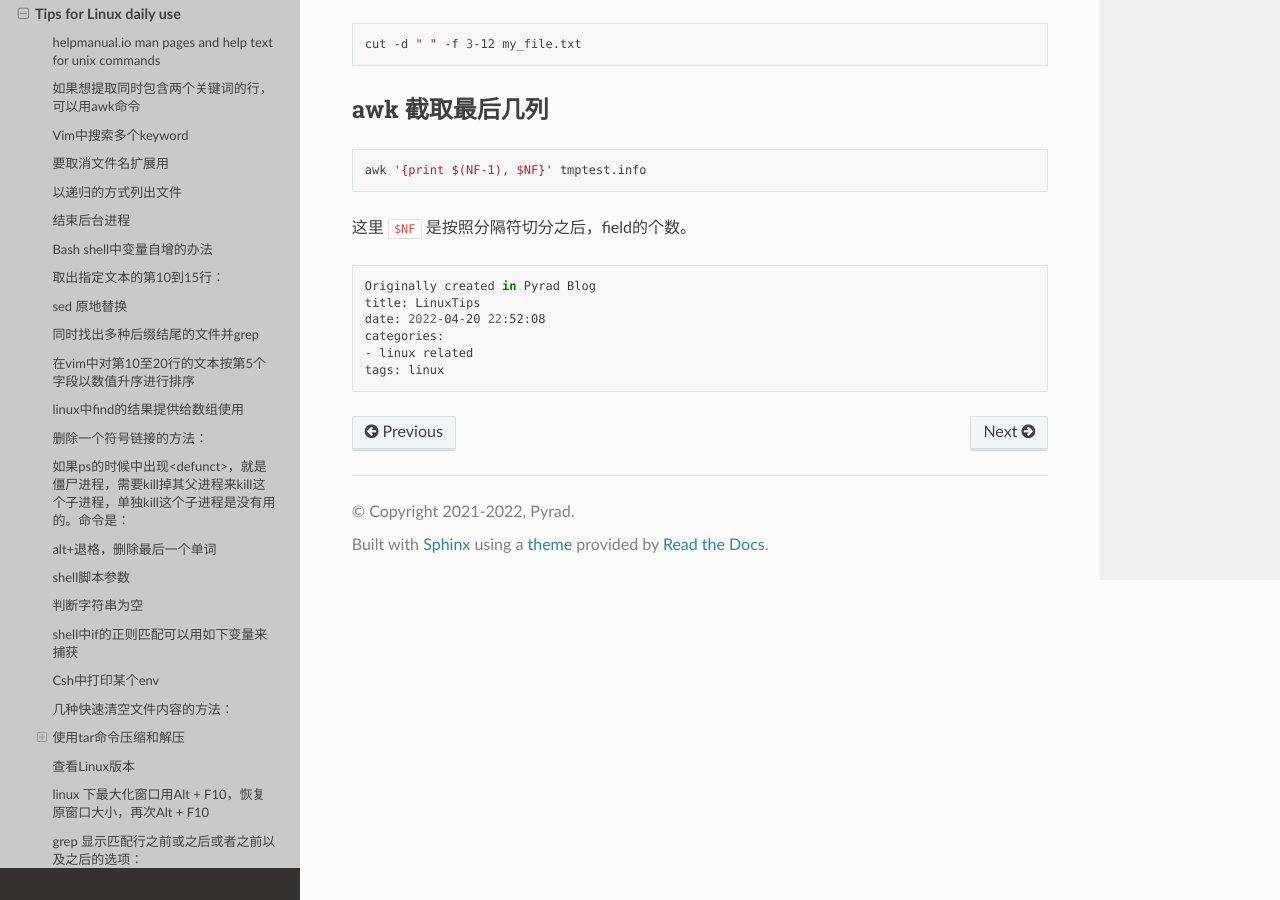
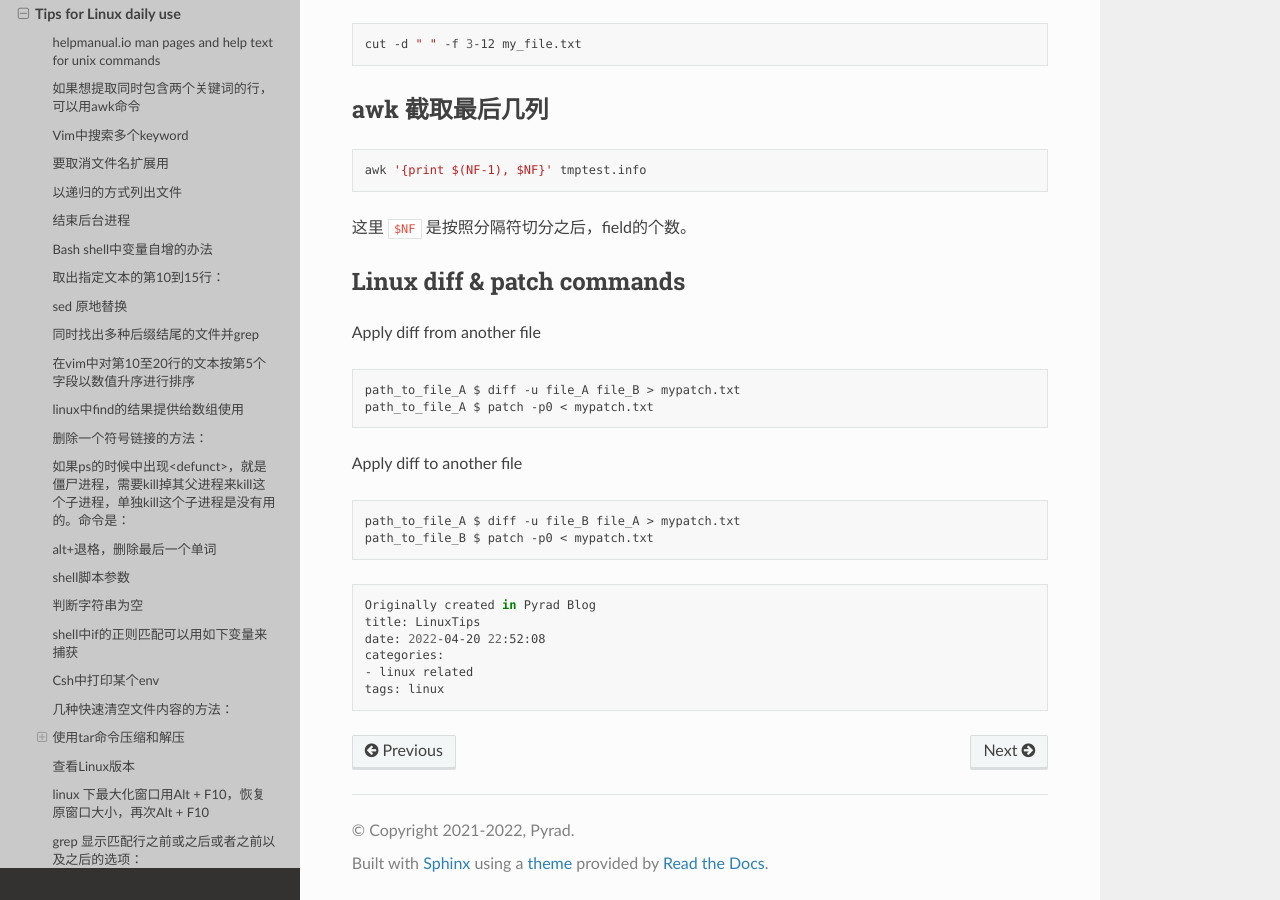
Before and after one commit to Pyrad/pyradnotes, a Sphinx documentation site: the page built from source/Linux/linuxTips.md, in a window 1280 px wide and 900 px high, scrolled down 18399 px. Built offline with Sphinx 7.4.7 and the Read the Docs theme 2.0.0, drawn with Linux system fonts in a browser that asks for light colours.

Commit message:
Linux diff & patch command

````diff
--- a/source/Linux/linuxTips.md
+++ b/source/Linux/linuxTips.md
@@ -861,6 +861,24 @@ awk '{print $(NF-1), $NF}' tmptest.info
 这里 `$NF` 是按照分隔符切分之后，field的个数。
 
 
+## Linux diff & patch commands
+
+Apply diff from another file
+
+```shell
+path_to_file_A $ diff -u file_A file_B > mypatch.txt
+path_to_file_A $ patch -p0 < mypatch.txt
+```
+
+Apply diff to another file
+
+```shell
+path_to_file_A $ diff -u file_B file_A > mypatch.txt
+path_to_file_B $ patch -p0 < mypatch.txt
+```
+
+
+
 
 
 ```shell
````
